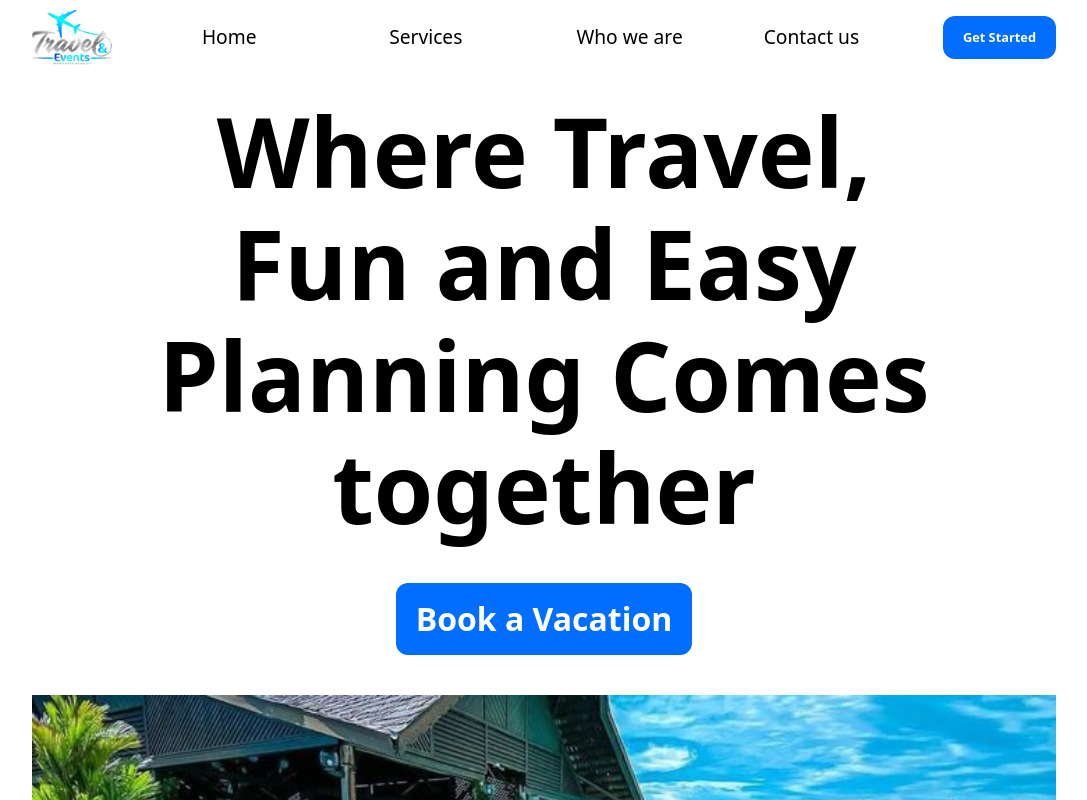
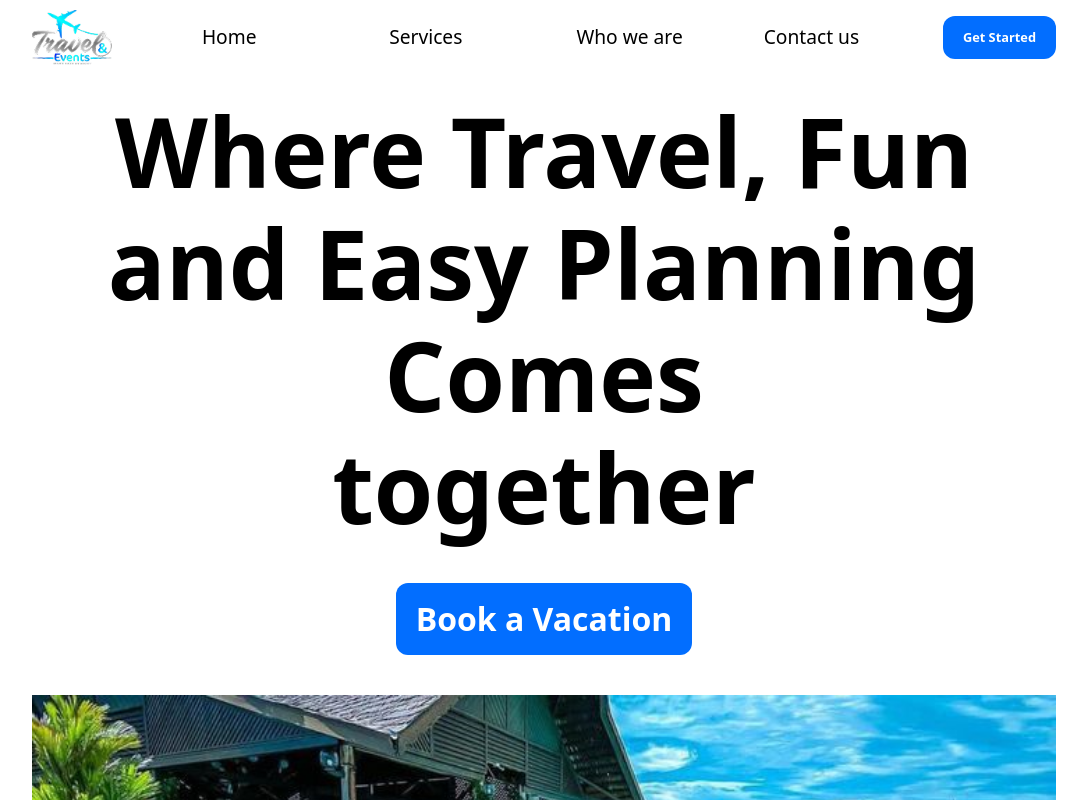
Before and after one commit to TheEldaps/Travel-Events, a Next.js app: page / in a window 1280 px wide. Shown: the top 800 px of the page, without its empty margins (96-1183 px from the left). Built offline with nearby package versions, Linux system fonts and the light colour scheme.

Commit message:
Fix hero text width

```diff
--- a/app/components/HeroSection.tsx
+++ b/app/components/HeroSection.tsx
@@ -5,7 +5,7 @@ import HeroImage from "../../public/HeroImage.png";
 export default function HeroSection() {
   return (
     <section id='home' className="pt-5 px-[5%] sm:px-[10%] mb-[50px]">
-      <h1 className="mb-4 lg:mb-10 w-[85%] mx-auto text-[2.5rem] leading px-[4%] sm:text-[3.9rem] md:text-[4.5rem] lg:text-[6rem] text-center font-semibold md:leading-22 lg:leading-28">
+      <h1 className="mb-4 lg:mb-10 mx-auto text-[2.5rem] leading px-[4%] sm:text-[3.9rem] md:text-[4.5rem] lg:text-[6rem] text-center font-semibold md:leading-22 lg:leading-28">
         Where Travel, Fun and Easy Planning Comes{" "}
         <br className="inline sm:hidden lg:inline" /> together
       </h1>
```
